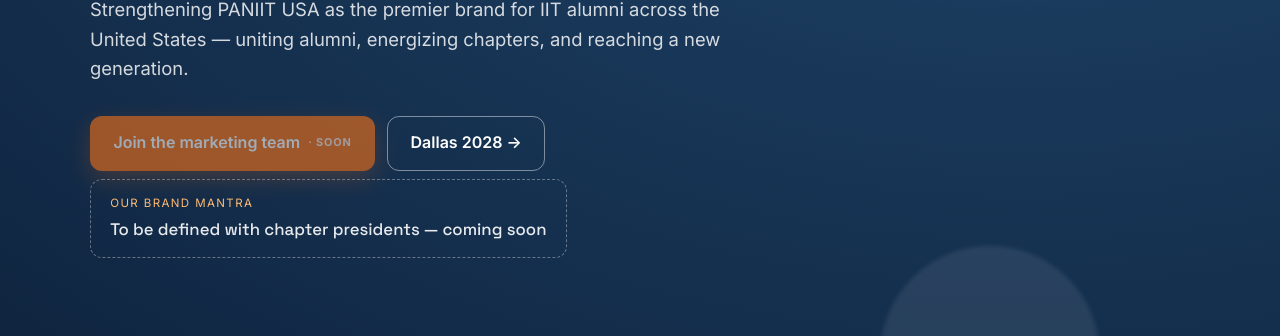
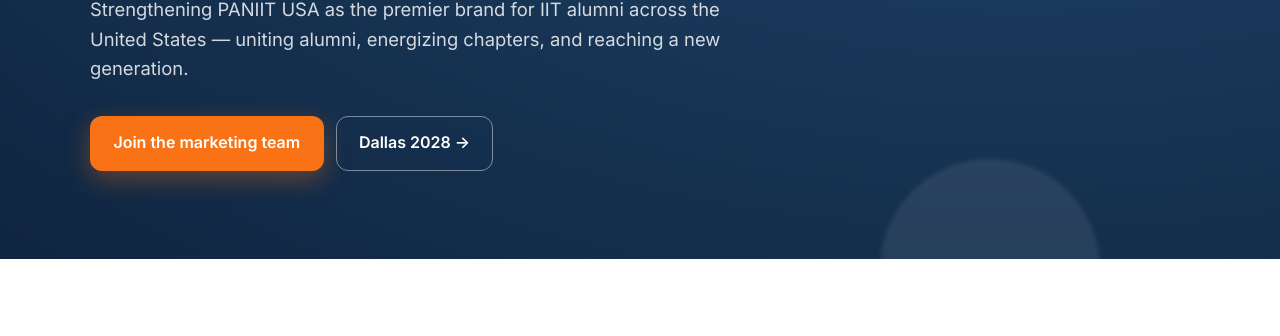
Before and after one commit to paniit-usa/paniit-usa.github.io, a plain HTML site: page marketing/index.html in a window 1280 px wide. Shown: the part 367-703 px from the top of the page. Drawn offline with Linux system fonts and the light colour scheme.

Commit message:
fix: remove coming-soon wording and dead buttons
Placeholder wording made the site look unfinished. Contact buttons now
use placeholder @iit.org emails (marked PLACEHOLDER) with a per-section
fallback instead of a disabled 'soon' state.

Co-Authored-By: Claude Opus 5.5 <noreply@anthropic.com>

```diff
--- a/marketing/data.js
+++ b/marketing/data.js
@@ -1,13 +1,15 @@
 /* ── Marketing content ──
-   CONTACT: leave a link "" to show a disabled "Coming soon" button.
+   CONTACT: any link left "" uses `fallback` instead.
+   PLACEHOLDER: the @iit.org addresses below are made up — replace with real ones.
    Links can be a URL (e.g. a Google Form) or an email address. */
 
 const CONTACT = {
-  joinTeam: "",          // join the marketing team
-  dallasInterest: "",    // Dallas 2028 interest form
-  batchCaptain: "",      // become a batch captain
-  sponsor: "",           // sponsor prospectus / contact
-  volunteerRoles: ""     // Dallas 2028 volunteer roles
+  joinTeam: "marketing@iit.org",          // join the marketing team
+  dallasInterest: "dallas2028@iit.org",    // Dallas 2028 interest form
+  batchCaptain: "dallas2028@iit.org",      // become a batch captain
+  sponsor: "sponsorship@iit.org",           // sponsor prospectus / contact
+  volunteerRoles: "dallas2028@iit.org",    // Dallas 2028 volunteer roles
+  fallback: "marketing@iit.org"           // used by every button above that has no link of its own
 };
 
 /* Dallas 2028: set the date (YYYY-MM-DD) once confirmed to show a countdown. */
--- a/marketing/index.html
+++ b/marketing/index.html
@@ -34,7 +34,6 @@
       <a class="btn btn-primary" data-contact="joinTeam">Join the marketing team</a>
       <a class="btn btn-ghost" href="dallas-2028.html">Dallas 2028 →</a>
     </div>
-    <div class="mantra"><small>Our brand mantra</small>To be defined with chapter presidents — coming soon</div>
   </div>
 </header>
 
@@ -88,17 +87,17 @@
   </div>
 </section>
 
-<!-- Coming soon -->
+<!-- Series & resources -->
 <section class="block white">
   <div class="wrap grid g2">
     <div class="card reveal">
-      <span class="tag">Coming soon</span>
+      <span class="tag">Storytelling series</span>
       <span class="icon" style="margin-top:1rem">🎙️</span>
       <h3>Alumni Voices</h3>
       <p>A national storytelling series — podcasts and features spotlighting IIT alumni achievements across industries.</p>
     </div>
     <div class="card reveal">
-      <span class="tag">Coming soon</span>
+      <span class="tag">For chapter leaders</span>
       <span class="icon" style="margin-top:1rem">📘</span>
       <h3>Chapter Marketing Playbook</h3>
       <p>Templates, brand guidelines, social media kits, and event-promotion frameworks for every chapter.</p>
--- a/marketing/site.css
+++ b/marketing/site.css
@@ -80,8 +80,6 @@ section.block.white { background: white; }
 .btn-ghost:hover { background: rgba(255,255,255,0.12); }
 .btn-outline { border-color: var(--navy); color: var(--navy); background: white; }
 .btn-outline:hover { background: #f0f4f8; }
-.btn[aria-disabled="true"] { opacity: 0.6; cursor: not-allowed; transform: none; }
-.btn .soon { font-size: 0.68rem; font-weight: 700; text-transform: uppercase; letter-spacing: 0.08em; opacity: 0.8; }
 
 /* ── Grid & cards ── */
 .grid { display: grid; gap: 1.25rem; }
@@ -203,3 +201,6 @@ footer.site a { color: var(--muted); }
   .reveal { opacity: 1; transform: none; transition: none; }
   .card, .btn, .feature { transition: none; }
 }
+
+/* Buttons without a link yet still look and feel clickable */
+a.btn:not([href]) { cursor: pointer; }
--- a/marketing/site.js
+++ b/marketing/site.js
@@ -4,15 +4,12 @@
 
 function wireContacts() {
   document.querySelectorAll("[data-contact]").forEach(a => {
-    const v = (CONTACT[a.dataset.contact] || "").trim();
+    const v = (CONTACT[a.dataset.contact] || CONTACT.fallback || "").trim();
     if (v) {
       a.href = v.includes("@") && !v.startsWith("http") ? `mailto:${v}` : v;
       if (v.startsWith("http")) { a.target = "_blank"; a.rel = "noopener"; }
     } else {
       a.removeAttribute("href");
-      a.setAttribute("aria-disabled", "true");
-      a.title = "Coming soon";
-      a.insertAdjacentHTML("beforeend", ` <span class="soon">· soon</span>`);
     }
   });
 }
--- a/rethinking-paniit/site.css
+++ b/rethinking-paniit/site.css
@@ -139,8 +139,6 @@ section.block.alt { background: var(--bg-2); }
 .btn-primary:hover { transform: translateY(-2px); box-shadow: 0 12px 36px rgba(249,115,22,0.5); }
 .btn-ghost { border-color: rgba(255,255,255,0.25); color: white; background: rgba(255,255,255,0.04); }
 .btn-ghost:hover { background: rgba(255,255,255,0.1); }
-.btn[aria-disabled="true"] { opacity: 0.55; cursor: not-allowed; transform: none; box-shadow: none; }
-.btn .soon { font-size: 0.7rem; font-weight: 700; text-transform: uppercase; letter-spacing: 0.08em; opacity: 0.8; }
 
 /* ── Cards & grids ── */
 .grid { display: grid; gap: 1.25rem; }
@@ -331,3 +329,6 @@ footer.site .base { margin-top: 2.5rem; font-size: 0.8rem; color: var(--dim); }
 
 /* Cards nested inside a pillar section keep normal card headings */
 .pillar-detail .card h3 { color: white; font-family: var(--display); text-transform: none; letter-spacing: -0.01em; font-size: 1.1rem; margin: 0.6rem 0 0.4rem; }
+
+/* Buttons without a link yet still look and feel clickable */
+a.btn:not([href]) { cursor: pointer; }
--- a/rethinking-paniit/site.js
+++ b/rethinking-paniit/site.js
@@ -56,7 +56,7 @@ function renderChrome() {
 
 /* ── Contact buttons: <a data-contact="volunteer"> ── */
 function contactHref(key) {
-  const v = (typeof CONTACT !== "undefined" && CONTACT[key]) || "";
+  const v = (typeof CONTACT !== "undefined" && (CONTACT[key] || CONTACT.fallback)) || "";
   if (!v) return "";
   return v.includes("@") && !v.startsWith("http") ? `mailto:${v}` : v;
 }
@@ -68,9 +68,6 @@ function wireContacts(root = document) {
       if (href.startsWith("http")) { a.target = "_blank"; a.rel = "noopener"; }
     } else {
       a.removeAttribute("href");
-      a.setAttribute("aria-disabled", "true");
-      a.title = "Coming soon";
-      if (!a.querySelector(".soon")) a.insertAdjacentHTML("beforeend", ` <span class="soon">· soon</span>`);
     }
   });
 }
```
Also changed, not shown: ai/show_and_tell.html (+1 -1 lines), marketing/dallas-2028.html (+1 -2 lines), rethinking-paniit/about.html (+2 -2 lines), rethinking-paniit/data.js (+7 -5 lines).
